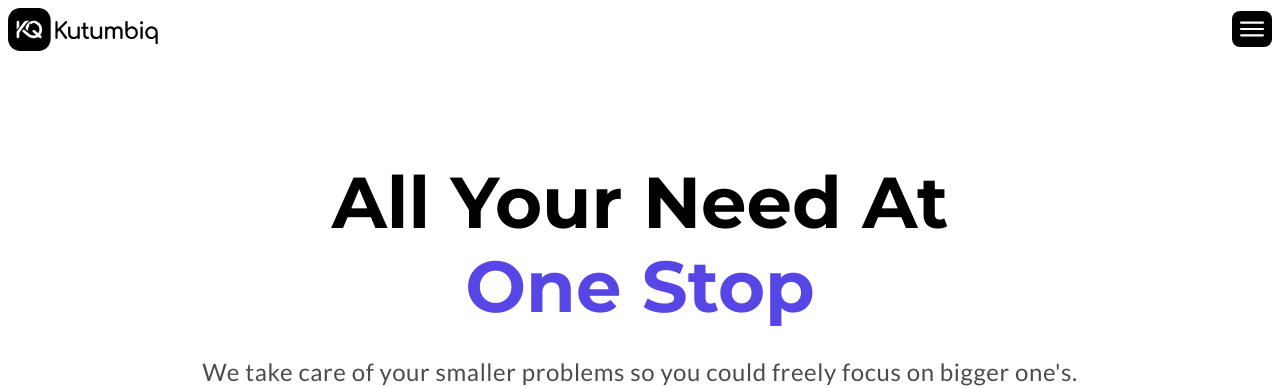
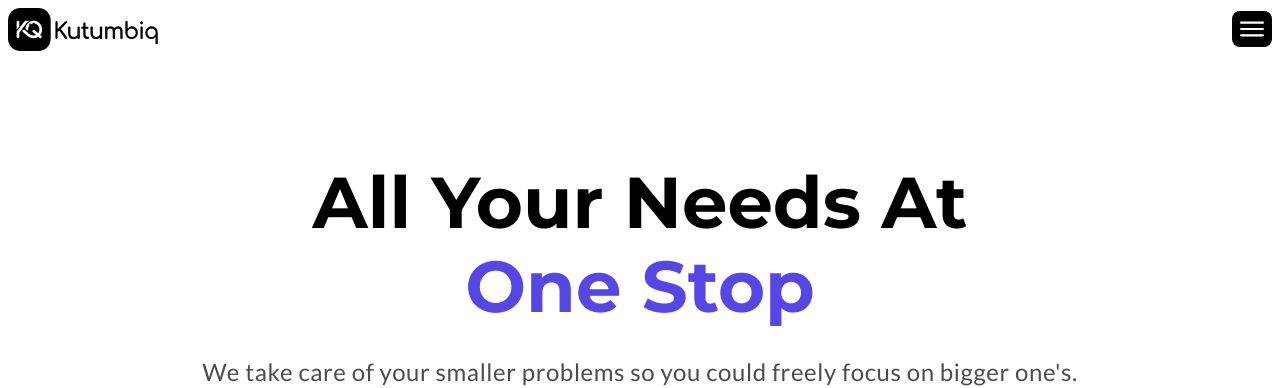
Before and after one commit to pankajrampawar/kutumbiq, a Next.js app: page / in a window 1280 px wide. Shown: the top 388 px of the page. Built offline with nearby package versions, Linux system fonts and the light colour scheme; no server answers.

Commit message:
udpated animations for holder card

```diff
--- a/app/ui/components/home/hero.js
+++ b/app/ui/components/home/hero.js
@@ -2,6 +2,7 @@
 import Navbar from "../navbar"
 import Image from "next/image"
 import { lato, montserrat } from "../../fonts"
+import { motion } from "motion/react"
 
 export default function Hero() {
     return (
@@ -10,12 +11,15 @@ export default function Hero() {
                 <Navbar />
             </div>
 
-            <div className="mt-40 flex flex-col gap-6 sm:gap-3 min-[425px]:mx-[5%]">
-                <h1 className={`${montserrat.className} order-1 font-bold text-center
-                    text-4xl leading-snug min-[455px]:text-[48px] min-[455px]:leading-tight sm:text-5xl md:text-6xl md:leading-tight lg:text-7xl lg:leading-[84px]
-                `}>
-                    All Your Need At <br /> <span className="text-primary"> One Stop</span>
-                </h1>
+            <motion
+                className="mt-40 flex flex-col gap-6 sm:gap-3 min-[425px]:mx-[5%]"
+            >
+                <motion
+                    className={`${montserrat.className} order-1 font-bold text-center
+                    text-4xl leading-snug min-[455px]:text-[48px] min-[455px]:leading-tight sm:text-5xl md:text-6xl md:leading-tight lg:text-7xl lg:leading-[84px]`}
+                >
+                    All Your Needs At <br /> <span className="text-primary"> One Stop</span>
+                </motion>
 
                 <div className="flex justify-center overflow-hidden order-2 sm:order-3 sm:mt-8 md:mt-10 lg:mt-12 xl:mt-14">
                     <Image
@@ -31,7 +35,7 @@ export default function Hero() {
                     <p>We take care of your smaller problems so you could freely focus on bigger one's.</p>
                     <p className="text-textAlt">By the sutudents for the sutudents 👨🏻‍🎓.</p>
                 </div>
-            </div>
+            </motion>
         </header>
     )
 }
--- a/app/ui/components/home/serviceListing.js
+++ b/app/ui/components/home/serviceListing.js
@@ -36,7 +36,7 @@ export default function ServiceListing() {
             <div className="">
                 <h2 className="text-3xl font-bold">Services We Offer</h2>
             </div>
-            <ul className="flex flex-col mx-[5%] gap-10">
+            <ul className="flex flex-col mx-[5%] gap-10 items-center">
                 {
                     serviceList.map((service) => {
                         return (
--- a/app/ui/holderCard.js
+++ b/app/ui/holderCard.js
@@ -3,6 +3,7 @@ import Link from "next/link"
 import Image from "next/image"
 import { montserrat } from "./fonts"
 import clsx from "clsx"
+import { motion } from "motion/react"
 
 
 export default function HolderCard({ src, alt, title, href, end, start }) {
@@ -19,14 +20,19 @@ export default function HolderCard({ src, alt, title, href, end, start }) {
                 </div>
 
                 {/* div used to hold Image */}
-                <div>
+                <motion.div
+                    initial={{ scale: 0.95, y: 40, opacity: 0 }}
+                    whileInView={{ scale: 1, y: 0, opacity: 100 }}
+                    viewport={{ once: true }}
+                    transition={{ duration: 0.5, delay: 0.3 }}
+                >
                     <Image
                         src={src}
                         alt={alt}
                         width="500"
                         height="500"
                     />
-                </div>
+                </motion.div>
             </div>
         </div >
     )
--- a/package.json
+++ b/package.json
@@ -15,7 +15,7 @@
     "lucide-react": "^0.473.0",
     "mongodb": "^6.12.0",
     "mongoose": "^8.9.5",
-    "motion": "^11.18.1",
+    "motion": "^11.18.2",
     "next": "15.1.3",
     "next-auth": "^5.0.0-beta.25",
     "react": "^19.0.0",
```
Also changed, not shown: 1 other file (tests, documents, lock files or other folders).
